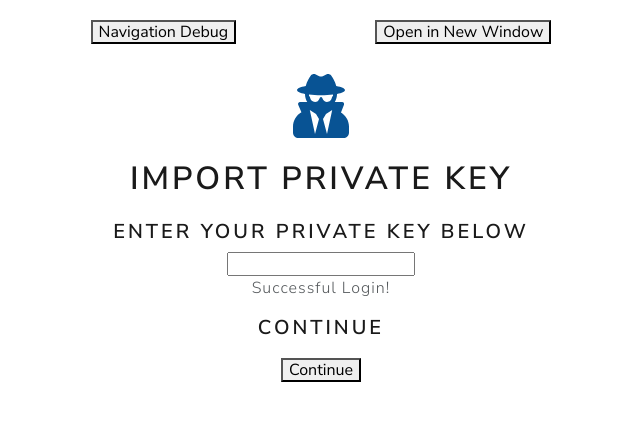
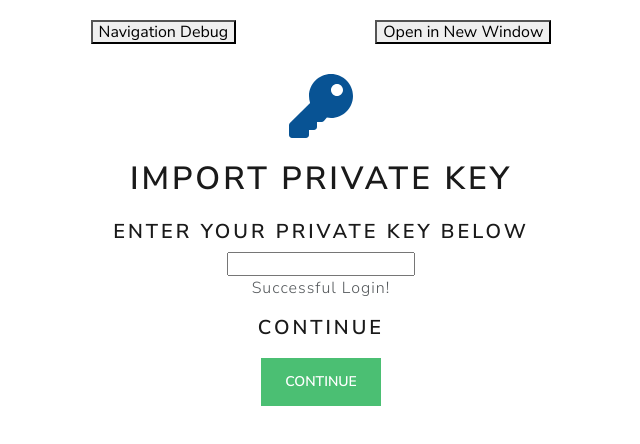
Before and after one commit to jaa2/ethereum-web-wallet, a React (Create React App) app: page /#/ImportPrivateKey in a window 1280 px wide. Shown: the top 444 px of the page, without its empty margins (319-959 px from the left). Built offline with nearby package versions, Linux system fonts and the light colour scheme.

Commit message:
Text + button fix

```diff
--- a/src/wallet_setup/CreatePassword.scss
+++ b/src/wallet_setup/CreatePassword.scss
@@ -5,6 +5,10 @@
   display: flex;
   flex-direction: column;
   align-items: center;
+
+  .password-hint-text {
+    text-align: center;
+  }
 
   #create-password-entry {
     width: 100%;
--- a/src/wallet_setup/ImportPrivateKey.tsx
+++ b/src/wallet_setup/ImportPrivateKey.tsx
@@ -1,7 +1,7 @@
 import { Link } from 'react-router-dom';
 
 import { FontAwesomeIcon } from '@fortawesome/react-fontawesome';
-import { faUserSecret } from '@fortawesome/free-solid-svg-icons';
+import { faKey } from '@fortawesome/free-solid-svg-icons';
 
 import './ImportPrivateKey.scss';
 
@@ -42,7 +42,7 @@ function ImportPrivateKey() {
 
   return (
     <div id="import-private-key">
-      <FontAwesomeIcon className="fa-icon" icon={faUserSecret} size="4x" />
+      <FontAwesomeIcon className="fa-icon" icon={faKey} size="4x" />
 
       <h1>Import Private Key</h1>
 
@@ -56,7 +56,7 @@ function ImportPrivateKey() {
       {privateKeyMatchElements}
 
       <Link to="/CreatePassword">
-        <button className="continue-button" type="button">Continue</button>
+        <button className="continue-button btn btn-success" type="button">Continue</button>
       </Link>
 
     </div>
```
